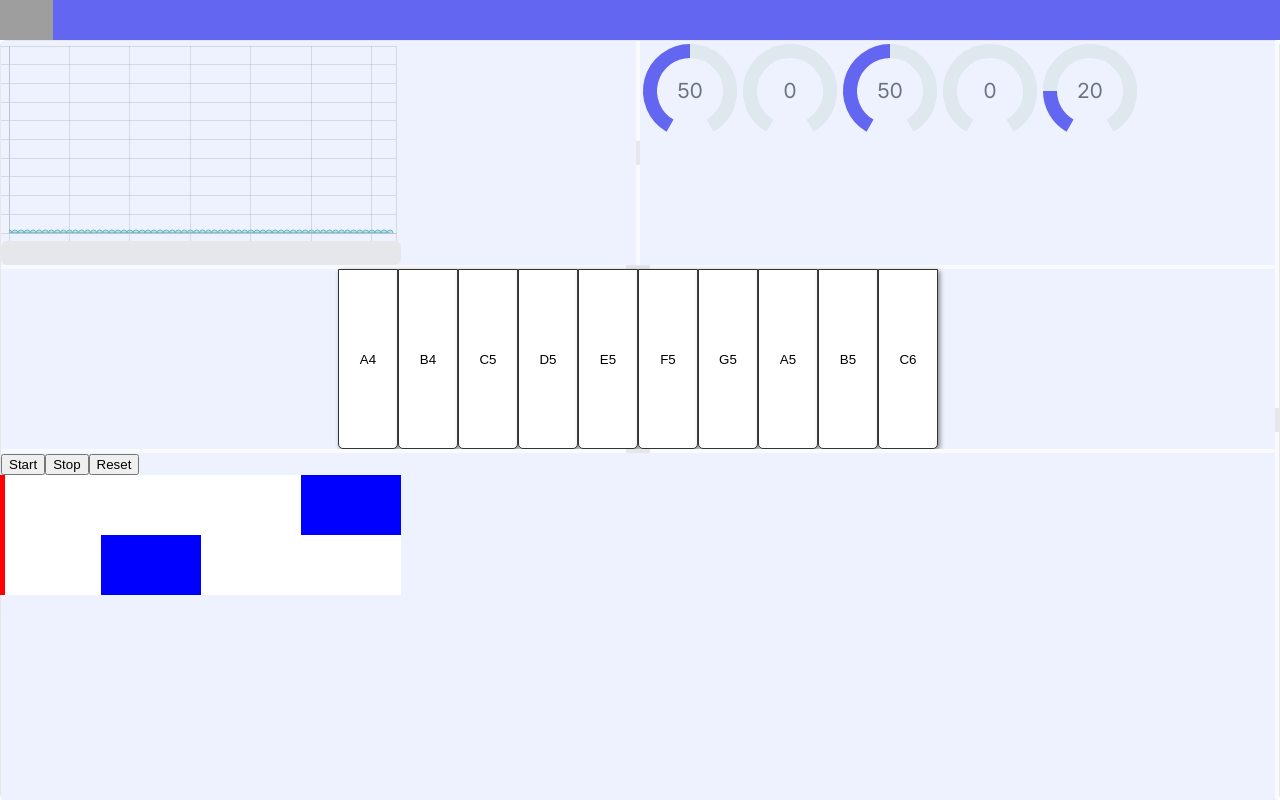
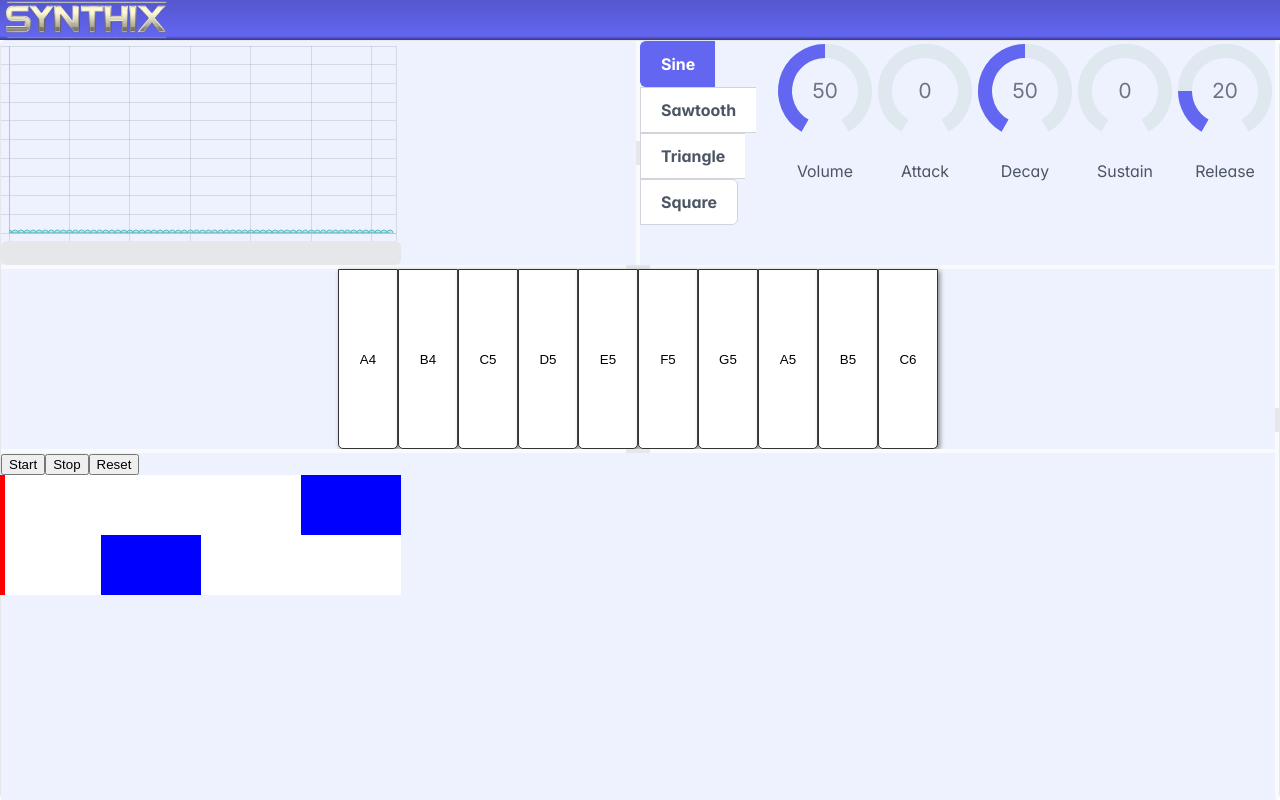
Before and after one commit to BastienTLC/synthix, a React (Create React App) app: page / in a window 1280 px wide. Shown: the top 800 px of the page. Built offline with nearby package versions, Linux system fonts and the light colour scheme; grey boxes are pictures that could not be loaded.

Commit message:
modif style synthé et menu à propos

```diff
--- a/src/components/Controls/ControlPanel.css
+++ b/src/components/Controls/ControlPanel.css
@@ -2,3 +2,9 @@
     background-color: var(--highlight-bg);
     display: flex;
 }
+
+.knob-text-combo {
+    display: flex;
+    flex-direction: column;
+    align-items: center;
+}
--- a/src/components/Controls/ControlPanel.js
+++ b/src/components/Controls/ControlPanel.js
@@ -1,5 +1,6 @@
 import React, { useEffect, useState } from 'react';
 import { Knob } from 'primereact/knob';
+import { SelectButton } from 'primereact/selectbutton';
 import { useSynthContext } from '../../context/SynthContext';
 import './ControlPanel.css';
 
@@ -11,6 +12,7 @@ const ControlPanel = () => {
   const [decay, setDecay] = useState(50);
   const [sustain, setSustain] = useState(0);
   const [release, setRelease] = useState(20);
+  const [type, setType] = useState("sine");
 
   useEffect( () => {
     const intervalId = setInterval(() => {
@@ -19,20 +21,50 @@ const ControlPanel = () => {
         decay: decay/100,
         sustain: sustain/100,
         release: release/100,
-      }});
+      },
+        oscillator: {
+          type: type
+        }
+      });
     }, 500); // Appelle la fonction toutes les 100 millisecondes (ajuste selon tes besoins)
     return () => {
       clearInterval(intervalId);
     };
   }, [attack, decay, sustain, release, synth]);
 
+  const items = [
+    { name: 'Sine', value: "sine" },
+    { name: 'Sawtooth', value: "sawtooth" },
+    { name: 'Triangle', value: "triangle" },
+    { name: 'Square', value: "square" }
+  ];
+
   return (
     <div className="synth-control-panel">
-      <Knob value={volume} onChange={(e) => { synth.volume.value=(e.value-70)/2; setVolume(e.value); }} />
-      <Knob value={attack} onChange={(e) => {setAttack(e.value); }} />
-      <Knob value={decay} onChange={(e) => {setDecay(e.value); }} />
-      <Knob value={sustain} onChange={(e) => {setSustain(e.value); }} />
-      <Knob value={release} onChange={(e) => {setRelease(e.value); }} />
+      <div className="card flex justify-content-center">
+        <SelectButton value={type} onChange={(e) => setType(e.value)} optionLabel="name" options={items} />
+      </div>
+
+      <div className="knob-text-combo">
+        <Knob value={volume} onChange={(e) => { synth.volume.value=(e.value-70)/2; setVolume(e.value); }} />
+        <p>Volume</p>
+      </div>
+      <div className="knob-text-combo">
+        <Knob value={attack} onChange={(e) => {setAttack(e.value); }} />
+        <p>Attack</p>
+      </div>
+      <div className="knob-text-combo">
+        <Knob value={decay} onChange={(e) => {setDecay(e.value); }} />
+        <p>Decay</p>
+      </div>
+      <div className="knob-text-combo">
+        <Knob value={sustain} onChange={(e) => {setSustain(e.value); }} />
+        <p>Sustain</p>
+      </div>
+      <div className="knob-text-combo">
+        <Knob value={release} onChange={(e) => {setRelease(e.value); }} />
+        <p>Release</p>
+      </div>
     </div>
   );
 };
--- a/src/pages/StudioPage.css
+++ b/src/pages/StudioPage.css
@@ -4,8 +4,9 @@
 
 .header-logo {
     height: 5%;
-    background-color: var(--primary-500);
+    background: linear-gradient(0deg, var(--primary-800) -13900%, var(--primary-800) 0%, var(--primary-500) 10%, var(--primary-600) 100%, var(--primary-100) 1015%, var(--primary-100) 5615%);
 }
+
 .header-logo img{
     height: 100%;
 }
--- a/src/pages/StudioPage.js
+++ b/src/pages/StudioPage.js
@@ -5,12 +5,15 @@ import ControlPanel from '../components/Controls/ControlPanel';
 import { SynthProvider } from '../context/SynthContext';
 import SequenceurPanel from "../components/Sequenceur/SequenceurPanel";
 import { Splitter, SplitterPanel } from 'primereact/splitter';
+import { Dialog } from 'primereact/dialog';
 import synthixLogo from '../synthix_logo.png';
 import './StudioPage.css';
 //import { Tone } from 'tone/build/esm/core/Tone';
 import * as Tone from 'tone';
 
 const StudioPage = () => {
+    const [aPropos, setaPropos] = useState(false);
+
     const [windowDimensions, setWindowDimensions] = useState({
         width: window.innerWidth,
         height: window.innerHeight,
@@ -42,9 +45,17 @@ const StudioPage = () => {
     return (
 
         <div className={"synth-full-panel"} style={synthFullPanelStyle} onMouseDown={allowAudioContext} >
-            <div className="header-logo">
-                <img src={synthixLogo} alt="" />
+            <div className="header-logo"  >
+                <img src={synthixLogo} alt="" draggable="false" onClick = {() => { setaPropos(true) }}  />
             </div>
+            <Dialog header="Synthix" visible={aPropos} style={{ width: '50vw' }} onHide={() => setaPropos(false)}>
+                <p className="m-0">
+                    Développé par Jean-Marin RIBARIC et Bastien TALEC.
+                    <br />
+                    <br />
+                    <i>Synthix 2023</i>
+                </p>
+            </Dialog>
             <SynthProvider>
                 <Splitter className={"synth-splitter"} style={{ height: '95%' }}>
                     <SplitterPanel size={95}>
```
Also changed, not shown: src/synthix_logo.png (added).
